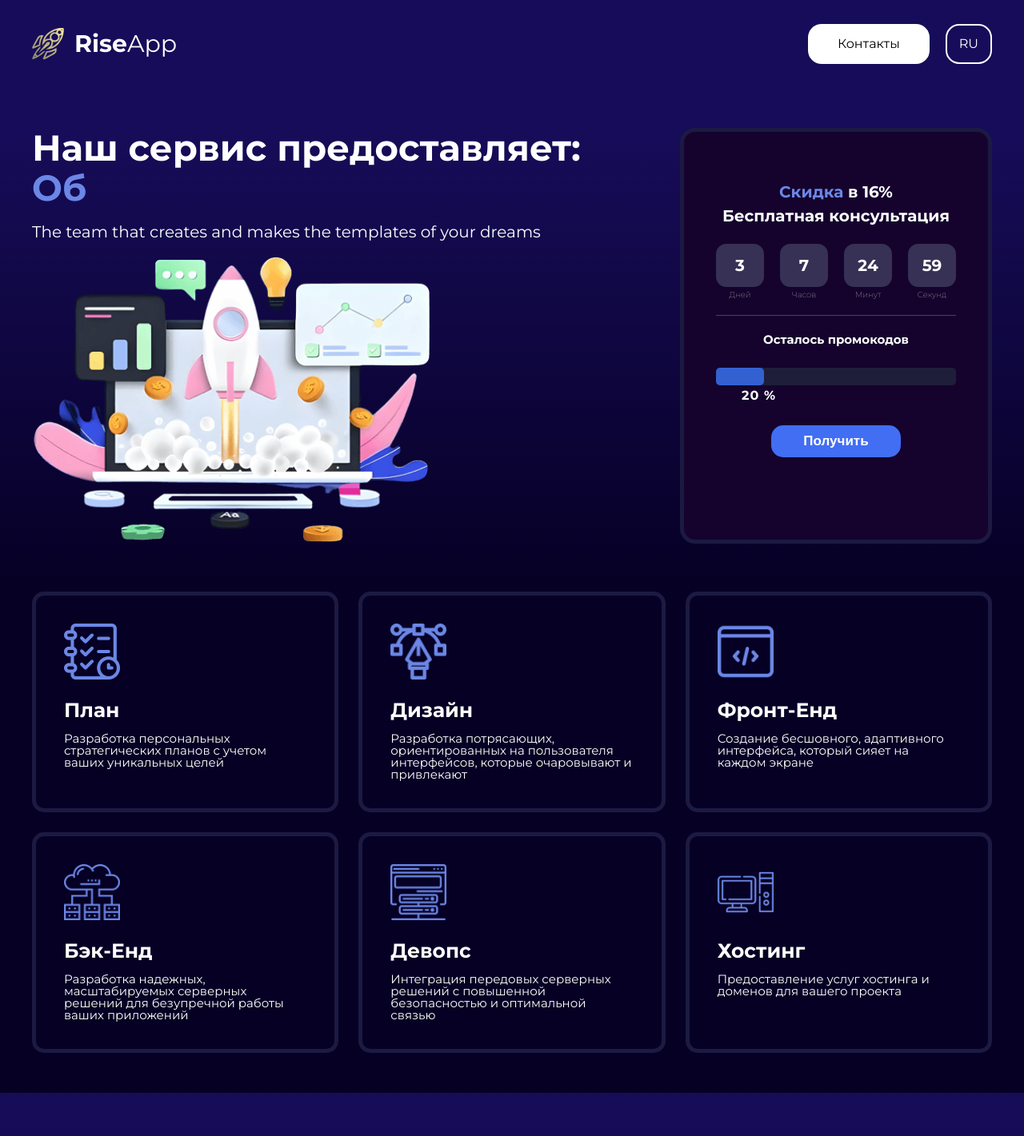
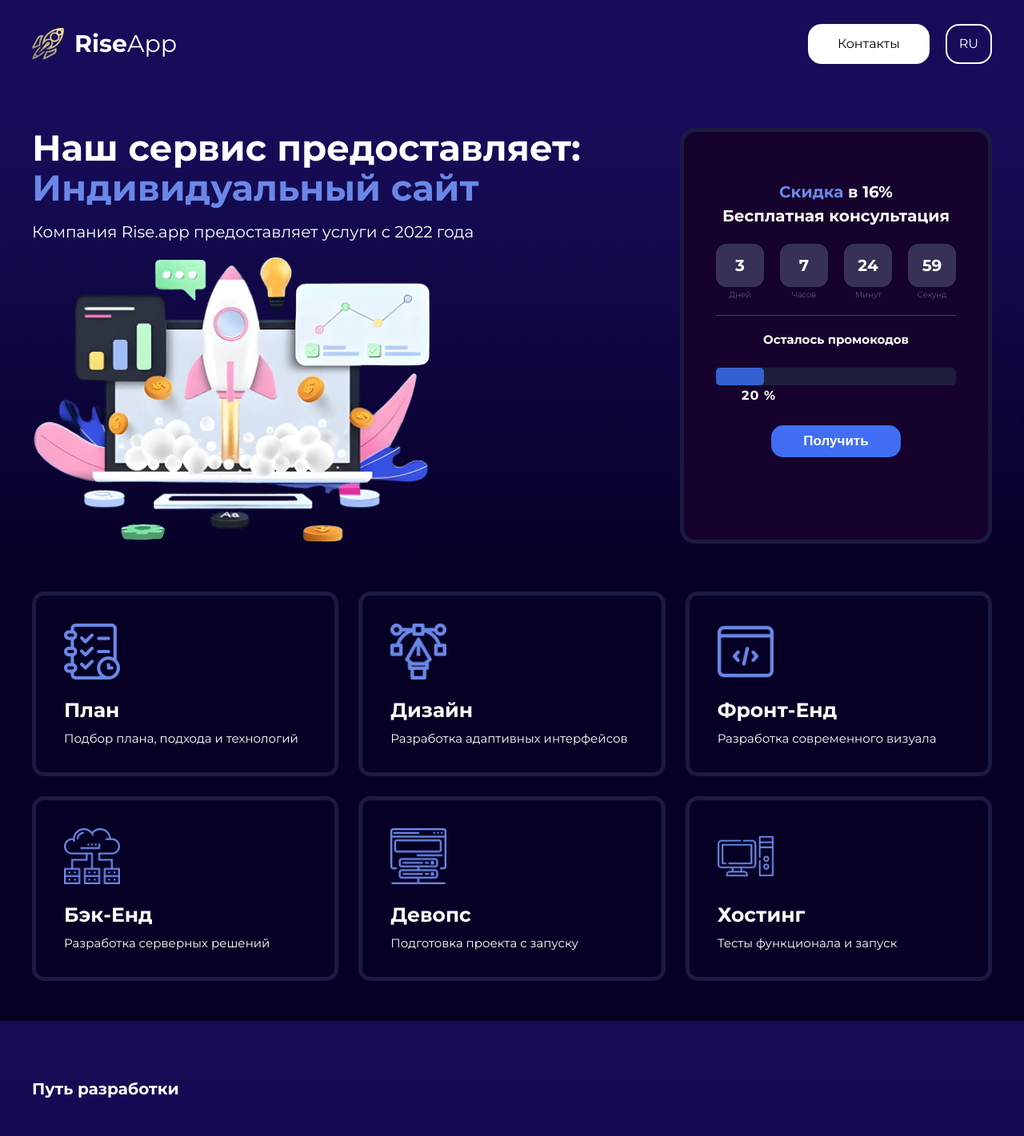
Before and after one commit to Evggeennniy/RiseApp, a Flask app: page / in a window 1280 px wide. Shown: the top 1421 px of the page at 80% size. Run offline with Flask 3, Linux system fonts and the light colour scheme.

Commit message:
fixes, refactoring

```diff
--- a/app.py
+++ b/app.py
@@ -1,11 +1,11 @@
-from flask import Flask, send_from_directory
+from flask import Flask, render_template
 
 app = Flask(__name__)
 
 
 @app.route('/')
 def index():
-    return send_from_directory('templates', 'index.html')
+    return render_template('index.html')
 
 
 if __name__ == '__main__':
--- a/templates/index.html
+++ b/templates/index.html
@@ -44,11 +44,13 @@
               <h1 class="intro__title font--bold">
                 Наш сервис предоставляет: <br /><span
                   class="font--highlight intro__dynamic-title"
-                  >-----</span
-                >
+                ></span>
+                <!-- prettier-ignore -->
+                <span class="intro__title-choices" style="display: none"
+                  >Индивидуальный сайт,Адаптивный дизайн,Обученые специалисты</span>
               </h1>
               <h4 class="intro__subtitle">
-                The team that creates and makes the templates of your dreams
+                Компания Rise.app предоставляет услуги с 2022 года
               </h4>
               <img
                 src="/static/img/intro_img.png"
@@ -118,8 +120,7 @@
                     />
                     <h3 class="services__title font--bold">План</h3>
                     <p class="services__desc">
-                      Разработка персональных стратегических планов с учетом
-                      ваших уникальных целей
+                      Подбор плана, подхода и технологий
                     </p>
                   </div>
                 </li>
@@ -132,8 +133,7 @@
                     />
                     <h3 class="services__title font--bold">Дизайн</h3>
                     <p class="services__desc">
-                      Разработка потрясающих, ориентированных на пользователя
-                      интерфейсов, которые очаровывают и привлекают
+                      Разработка адаптивных интерфейсов
                     </p>
                   </div>
                 </li>
@@ -146,8 +146,7 @@
                     />
                     <h3 class="services__title font--bold">Фронт-Енд</h3>
                     <p class="services__desc">
-                      Создание бесшовного, адаптивного интерфейса, который сияет
-                      на каждом экране
+                      Разработка современного визуала
                     </p>
                   </div>
                 </li>
@@ -159,10 +158,7 @@
                       class="services__img"
                     />
                     <h3 class="services__title font--bold">Бэк-Енд</h3>
-                    <p class="services__desc">
-                      Разработка надежных, масштабируемых серверных решений для
-                      безупречной работы ваших приложений
-                    </p>
+                    <p class="services__desc">Разработка серверных решений</p>
                   </div>
                 </li>
                 <li class="services__item">
@@ -173,10 +169,7 @@
                       class="services__img"
                     />
                     <h3 class="services__title font--bold">Девопс</h3>
-                    <p class="services__desc">
-                      Интеграция передовых серверных решений с повышенной
-                      безопасностью и оптимальной связью
-                    </p>
+                    <p class="services__desc">Подготовка проекта с запуску</p>
                   </div>
                 </li>
                 <li class="services__item">
@@ -187,9 +180,7 @@
                       class="services__img"
                     />
                     <h3 class="services__title font--bold">Хостинг</h3>
-                    <p class="services__desc">
-                      Предоставление услуг хостинга и доменов для вашего проекта
-                    </p>
+                    <p class="services__desc">Тесты функционала и запуск</p>
                   </div>
                 </li>
               </ul>
```
Also changed, not shown: static/js/scripts.js (+22 -36 lines).
